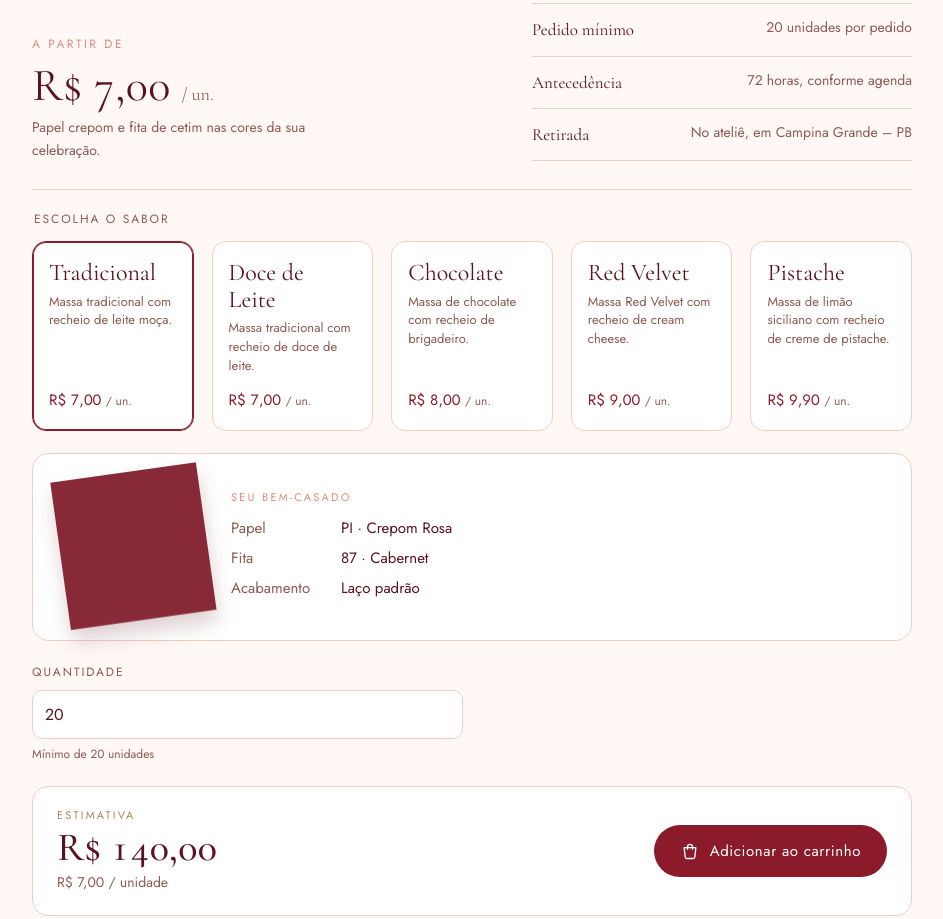
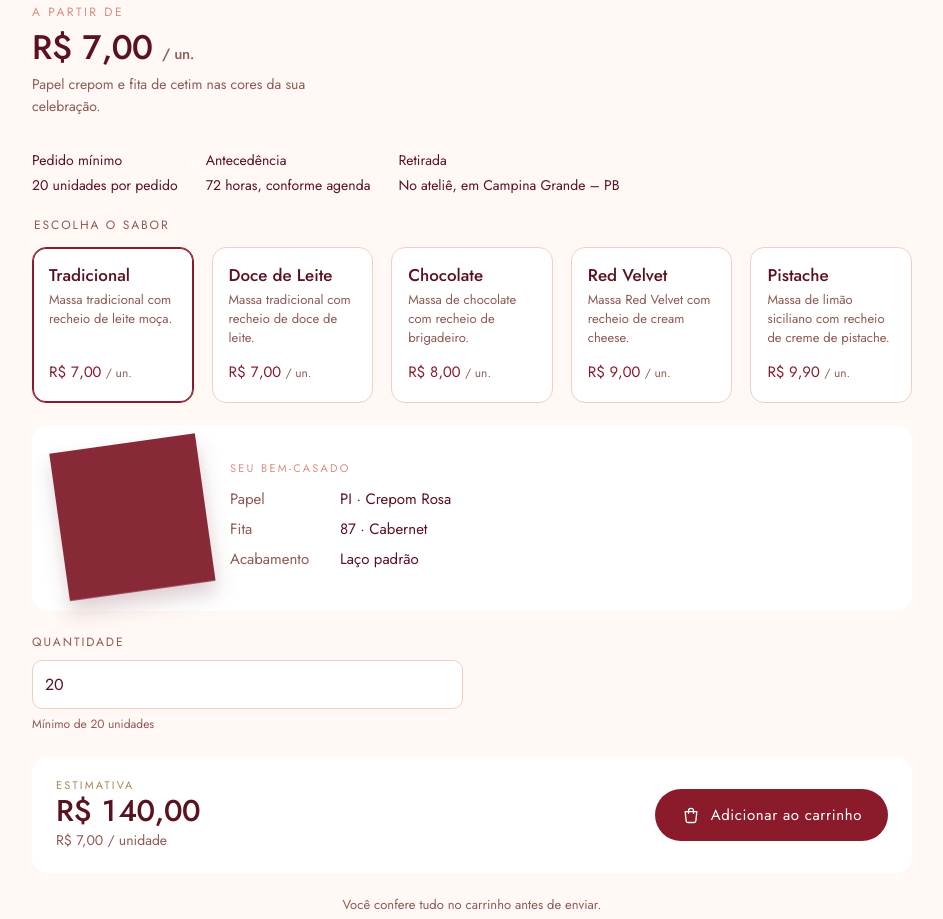
Before and after one commit to AlanneDias/Renata-Alves-Doces, a plain HTML site: page index.html in a window 1280 px wide. Shown: the part 1090-2009 px from the top of the page, without its empty margins (168-1111 px from the left). Drawn offline with nearby package versions, Linux system fonts and the light colour scheme.

Commit message:
Menos linhas e uma só fonte fora dos títulos
Co-Authored-By: Claude Opus 5.5 <noreply@anthropic.com>
Claude-Session: https://claude.ai/code/session_01JWzVUfGALrv5P1MFh3Mf1W

```diff
--- a/style.css
+++ b/style.css
@@ -663,3 +663,31 @@ body.menu-open .menu-btn{color:#FAE6DF}
   .bio-card p{font-size:16px}
   .faq-list summary{font-size:18px}
 }
+
+/* ===== menos traços e menos fontes =====
+   Serifada (Cormorant) só nos títulos grandes; todo o resto em Jost. */
+.hero-info dt,.sabor-name,.info-card h3,.faq-list summary,summary,.cart-head h2,.ci-info strong,
+.product-line h3,.linha-text h3,.mesa-tip strong,.faq-cta-box p,.estimate strong,.hero-price .amount,.cart-sum strong,.cart-open strong{font-family:var(--body)}
+.hero-price .amount{font-size:34px;font-weight:500;letter-spacing:-.01em}
+.hero-price .amount span{font-size:15px}
+.estimate strong{font-size:30px;font-weight:500}
+.cart-sum strong,.cart-open strong{font-weight:500}
+.cart-sum strong{font-size:24px}
+.sabor-name{font-size:17px;font-weight:500}
+.info-card h3{font-size:18px;font-weight:500}
+.faq-list summary,summary{font-size:16px;font-weight:500}
+.linha-text h3{font-size:22px;font-weight:500}
+.cart-head h2{font-size:22px;font-weight:500}
+.faq-cta-box p{font-size:17px;font-weight:500}
+.hero-info dt{font-size:14px;color:var(--muted)}
+.hero-info dd{color:var(--ink)}
+
+/* informações do pedido sem linhas: 3 itens compactos */
+.hero-info{display:grid;grid-template-columns:repeat(3,auto);gap:10px 28px}
+.hero-info div,.hero-info div:last-child{border:0;padding:0;display:grid;grid-template-columns:none;gap:2px}
+.hero-info dd{text-align:left;font-size:14px}
+.order-wrap .hero-foot{border-bottom:0;padding-bottom:0}
+.order-wrap .order{border-top:0}
+.order-wrap .order-summary{border:0}
+.order-wrap .estimate{border:0}
+@media (max-width:760px){.hero-info{grid-template-columns:1fr 1fr;gap:12px 16px}.hero-info div:last-child{grid-column:1/-1}}
```
